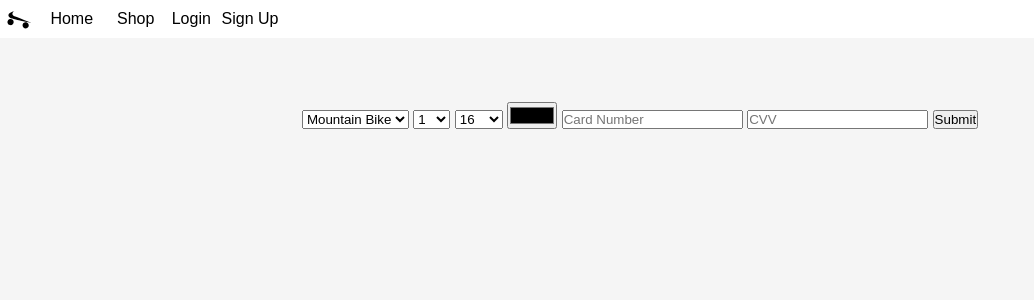
After one commit to NathanH2111/BikeShop, a Flask app: page /custom in a window 1280 px wide. The commit adds this page. Shown: the top 300 px of the page, without its empty margins (0-1034 px from the left). Run offline with Flask 2, Linux system fonts and the light colour scheme.

Commit message:
started custom bikes

```diff
--- a/app.py
+++ b/app.py
@@ -194,7 +194,7 @@ def register_register():
 
 @app.route("/shop")
 def renderShop():
-   if cusr == '':return render_template('login.html',error='Please Log in To your Account')
+   # if cusr == '':return render_template('login.html',error='Please Log in To your Account')
    return render_template('shop.html') # render the shop template
 @app.route("/logout")
 def renderLogout():
@@ -206,5 +206,26 @@ def logOut():
    print(cusr)
    return redirect(url_for('renderLogin'))
 
+@app.route("/custom")
+def renderCustom():
+   return render_template('custom.html')
+
+@app.route("/custom", methods=["GET", "POST"])
+def purchaseBike():
+   if request.method == "POST":
+      bike_style = request.form.get("type")
+      gears = request.form.get("gears")
+      tire_size = request.form.get("tire-size")
+      color = request.form.get("bike-color")
+      ccn = request.form.get("ccn")
+      cvv = request.form.get("cvv")
+
+      print(bike_style, gears, tire_size, color, ccn, cvv)
+
+      return redirect(url_for('renderIndex'))
+
+   # conn = data.connect()
+   # cur = conn.cursor()
+   # cur.execute("INSERT INTO bikessold (name,type,price,image,description,color,gears,rimsize,customer) VALUES(%s, %s, %s, %s, %s, %s, %s, %s, %s)", ())
 
 if __name__ == '__main__':app.run(debug=True)
--- /dev/null
+++ b/static/css/custom.css
@@ -0,0 +1,52 @@
+* {
+   padding: 0;
+   margin: 0;
+   font-family: Sans-Serif;
+}
+
+body {
+   font-size: 100%;
+   background-color: #F5F5F5;
+   display: flex;
+   flex-direction: column;
+   align-items: center;
+}
+
+/* *Navbar Styling */
+
+navbar {
+   width: 100%;
+   margin-bottom: 5vw;
+}
+
+#navbar-logo {
+   width: 3vw;
+}
+
+#middle-navbar {
+   width: 10%;
+   display: flex;
+   justify-content: space-around;
+}
+
+#right-navbar {
+   width: 10%;
+   display: flex;
+   justify-content: space-around;
+
+}
+
+#navbar-container {
+   background-color: #FFFFFF;
+   width: 100%;
+   display: flex;
+   align-items: center;
+}
+
+.navbar-item {
+   color: #000000;
+   float: left;
+   text-decoration: none;
+}
+
+/* *End Navbar Styling */
--- a/static/css/shop.css
+++ b/static/css/shop.css
@@ -97,3 +97,5 @@ navbar {
 .item-text {
   margin-top: 1vw;
 }
+
+/* *End Shop Styling */
--- /dev/null
+++ b/templates/custom.html
@@ -0,0 +1,88 @@
+<!DOCTYPE html>
+<html lang="en">
+<head>
+   <meta charset="UTF-8">
+   <meta http-equiv="X-UA-Compatible" content="IE=edge">
+   <meta name="viewport" content="width=device-width, initial-scale=1.0">
+   <title>Bike - Custom Order</title>
+   <link
+   type="text/css"
+   rel="stylesheet"
+   href="{{ url_for('static', filename='css/custom.css') }}"
+   />
+
+</head>
+<body>
+   <navbar>
+      <div id="navbar-container">
+         <img
+            id="navbar-logo"
+            src="static/css/images/logo.svg"
+            alt="Company Logo"
+         />
+         <div id="middle-navbar">
+            <a
+               href="{{ url_for('renderIndex') }}"
+               class="navbar-item middle-navbar-item"
+               >Home</a
+            >
+            <a
+               href="{{ url_for('renderShop') }}"
+               class="navbar-item middle-navbar-item"
+               >Shop</a
+            >
+         </div>
+         <div id="right-navbar">
+            <a
+               href="{{ url_for('renderLogin') }}"
+               class="navbar-item right-navbar-item"
+               >Login</a
+            >
+            <a
+               href="{{ url_for('renderRegister') }}"
+               class="navbar-item right-navbar-item"
+               >Sign Up</a
+            >
+            <a
+               href="{{ url_for('renderShop') }}"
+               class="navbar-item right-navbar-item"
+               ><ion-icon name="bag-outline"></ion-icon
+            ></a>
+         </div>
+      </div>
+   </navbar>
+   <section id="custom-order-form">
+      <form action="{{ url_for('purchaseBike') }}" method="POST" id="custom-form">
+         <select name="type" id="bike-type">
+            <option value="mountain">Mountain Bike</option>
+            <option value="street">Street Bike</option>
+         </select>
+         <select name="gears" id="gears">
+            <option value="1">1</option>
+            <option value="3">3</option>
+            <option value="16">18</option>
+            <option value="21">21</option>
+            <option value="24">24</option>
+            <option value="27">27</option>
+            <option value="69">69</option>
+         </select>
+         <select name="tire-size" id="tire-size">
+            <option value="16">16</option>
+            <option value="20">20</option>
+            <option value="24">24</option>
+            <option value="26">26</option>
+            <option value="27">27</option>
+            <option value="27.5">27.5</option>
+            <option value="29">29</option>
+            <option value="32">32</option>
+            <option value="420">420</option>
+         </select>
+         <input type="color" name="bike-color" id="bike-color">
+         <input type="text" name="ccn" id="ccn" placeholder="Card Number">
+         <input type="text" name="cvv" placeholder="CVV">
+         <input type="submit" value="Submit">
+      </form>
+   </section>
+   <p id="error">{{error}}</p>
+</body>
+</html>
--- a/templates/shop.html
+++ b/templates/shop.html
@@ -48,9 +48,9 @@
             ><ion-icon name="bag-outline"></ion-icon
           ></a>
           <a
-                    href="{{url_for('logOut')}}"
-                    class="navbar-item right-navbar-item"
-                    >Log Out</a>
+            href="{{url_for('logOut')}}"
+            class="navbar-item right-navbar-item"
+            >Log Out</a>
         </div>
       </div>
     </navbar>
```
